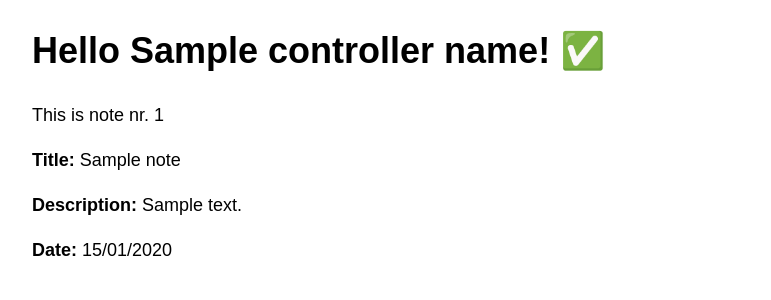
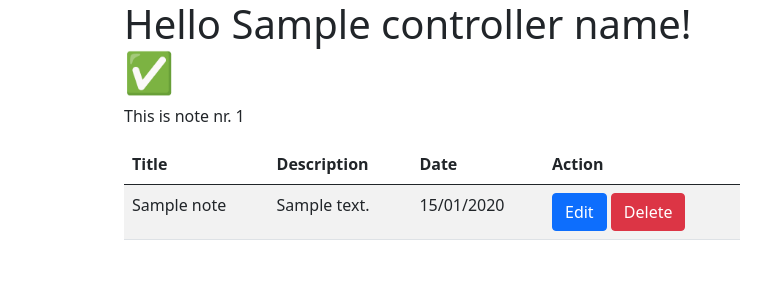
Before and after one commit to jankee1/Symfony_Notes-Manager, a Symfony app: template templates/notes/index.html.twig in a window 1280 px wide. Shown: the top 300 px of the page, without its empty margins (208-979 px from the left). Run offline with Twig, Linux system fonts and the light colour scheme; the template is opened without the code that fills it: most values are stand-ins (such as "Sample title", 1, 10 or a date in 2020); some libraries are stand-ins or nearby versions.

Commit message:
17.01.2021_created_feature-table

```diff
--- a/templates/base.html.twig
+++ b/templates/base.html.twig
@@ -3,11 +3,15 @@
     <head>
         <meta charset="UTF-8">
         <title>{% block title %}Welcome!{% endblock %}</title>
+        <link href="https://cdn.jsdelivr.net/npm/bootstrap@5.0.0-beta1/dist/css/bootstrap.min.css" rel="stylesheet" integrity="sha384-giJF6kkoqNQ00vy+HMDP7azOuL0xtbfIcaT9wjKHr8RbDVddVHyTfAAsrekwKmP1" crossorigin="anonymous">
+        <meta name="viewport" content="width=device-width, initial-scale=1">
         {% block stylesheets %}{% endblock %}
 
         {% block javascripts %}{% endblock %}
     </head>
     <body>
+      <div class="container-xxl">
         {% block body %}{% endblock %}
+      </div>
     </body>
 </html>
--- a/templates/notes/index.html.twig
+++ b/templates/notes/index.html.twig
@@ -8,14 +8,28 @@
     .example-wrapper code { background: #F5F5F5; padding: 2px 6px; }
 </style>
 
-<div class="example-wrapper">
-    <h1>Hello {{ controller_name }}! ✅</h1>
-    <p>This is note nr. {{ noteId }}</p>
-
-    {% for n in note %}
-      <p><b>Title:</b> {{ n.title }}</p>
-      <p><b>Description:</b> {{ n.description }}</p>
-      <p><b>Date:</b> {{ n.date | date("d/m/Y") }}</p>
-    {% endfor %}
+<div class="row">
+  <div class="w-50 mx-auto">
+      <h1>Hello {{ controller_name }}! ✅</h1>
+      <p>This is note nr. {{ noteId }}</p>
+    <table class="table table-striped">
+      <thead>
+        <tr>
+            <th scope="col">Title</th>
+            <th scope="col">Description</th>
+            <th scope="col">Date</th>
+            <th scope="col">Action</th>
+        </tr>
+      </thead>
+      {% for n in note %}
+        <tr>
+          <td>{{ n.title }}</td>
+          <td>{{ n.description }}</td>
+          <td>{{ n.date | date("d/m/Y") }}</td>
+          <td> <a href="#" class="btn btn-primary">Edit</a> <a href="#" class="btn btn-danger">Delete</a> </td>
+        </tr>
+      {% endfor %}
+    </table>
+  </div>
 </div>
 {% endblock %}
```
